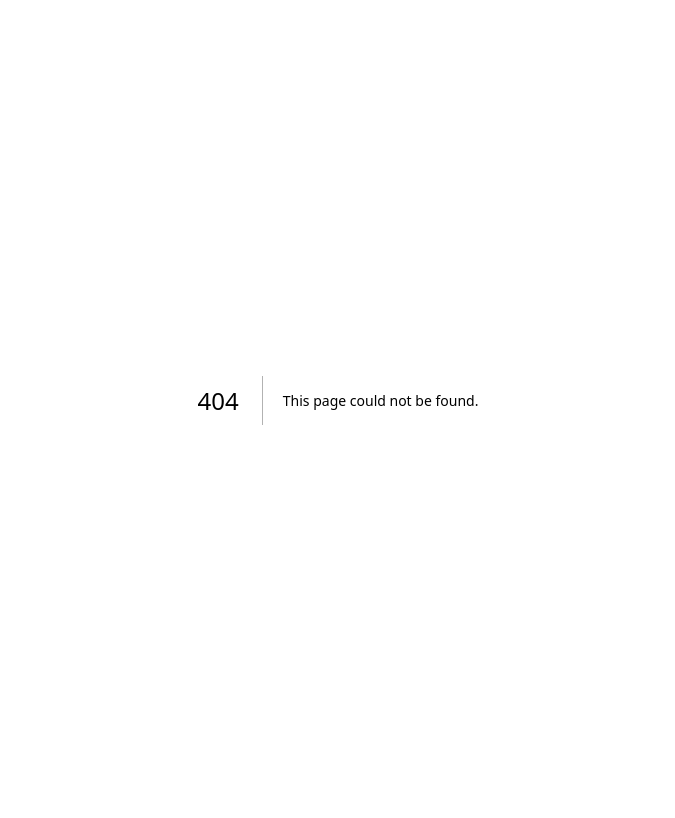
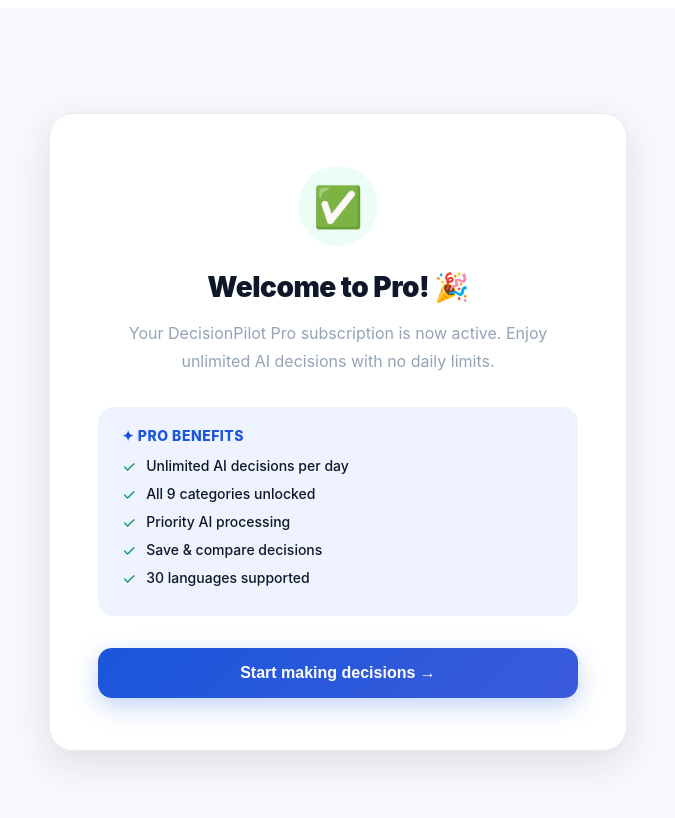
Before and after one commit to DocAB13/decisionpilot, a Next.js app: page /success in a window 1280 px wide. Before the commit this address had no page. Shown: the top 818 px of the page, without its empty margins (302-977 px from the left). Built offline with nearby package versions, Linux system fonts and the light colour scheme.

Commit message:
Add Success page with loading animation and benefits

```diff
--- /dev/null
+++ b/pages/success.js
@@ -0,0 +1,85 @@
+import { useEffect, useState } from 'react';
+import { useRouter } from 'next/router';
+
+export default function Success() {
+  const router = useRouter();
+  const [loading, setLoading] = useState(true);
+
+  useEffect(() => {
+    setTimeout(() => {
+      setLoading(false);
+    }, 2000);
+  }, []);
+
+  const C = {
+    bg: "#F8F9FC", accent: "#1A56DB", text: "#0F172A",
+    muted: "#94A3B8", card: "#fff", border: "#E8ECF4",
+  };
+
+  return (
+    <div style={{
+      minHeight: "100vh", background: C.bg,
+      display: "flex", alignItems: "center", justifyContent: "center",
+      fontFamily: "'Inter', system-ui, sans-serif", padding: 24,
+    }}>
+      <div style={{
+        background: C.card, borderRadius: 24, padding: "52px 48px",
+        maxWidth: 480, width: "100%", textAlign: "center",
+        boxShadow: "0 12px 40px rgba(15,23,42,0.12)",
+        border: `1px solid ${C.border}`,
+      }}>
+        {loading ? (
+          <>
+            <div style={{ fontSize: 56, marginBottom: 24, animation: "spin 1s linear infinite" }}>🧭</div>
+            <h2 style={{ color: C.text, fontSize: 24, fontWeight: 800, marginBottom: 8 }}>
+              Activating your account...
+            </h2>
+            <p style={{ color: C.muted, fontSize: 15 }}>Just a moment please</p>
+          </>
+        ) : (
+          <>
+            <div style={{
+              width: 80, height: 80, borderRadius: "50%",
+              background: "#ECFDF5", display: "flex", alignItems: "center",
+              justifyContent: "center", fontSize: 40, margin: "0 auto 24px",
+            }}>✅</div>
+            <h2 style={{ color: C.text, fontSize: 28, fontWeight: 900, marginBottom: 12, letterSpacing: -0.5 }}>
+              Welcome to Pro! 🎉
+            </h2>
+            <p style={{ color: C.muted, fontSize: 16, lineHeight: 1.7, marginBottom: 32 }}>
+              Your DecisionPilot Pro subscription is now active. Enjoy unlimited AI decisions with no daily limits.
+            </p>
+            <div style={{
+              background: "#EEF3FF", borderRadius: 16, padding: "20px 24px",
+              marginBottom: 32, textAlign: "left",
+            }}>
+              <div style={{ color: C.accent, fontWeight: 800, fontSize: 14, marginBottom: 12, textTransform: "uppercase", letterSpacing: 0.5 }}>✦ Pro Benefits</div>
+              {[
+                "Unlimited AI decisions per day",
+                "All 9 categories unlocked",
+                "Priority AI processing",
+                "Save & compare decisions",
+                "30 languages supported",
+              ].map((b, i) => (
+                <div key={i} style={{ display: "flex", alignItems: "center", gap: 10, marginBottom: 8 }}>
+                  <span style={{ color: "#059669", fontSize: 16 }}>✓</span>
+                  <span style={{ color: C.text, fontSize: 14, fontWeight: 500 }}>{b}</span>
+                </div>
+              ))}
+            </div>
+            <button onClick={() => router.push('/')}
+              style={{
+                width: "100%", background: `linear-gradient(135deg, ${C.accent}, #3B5BDB)`,
+                color: "#fff", border: "none", borderRadius: 14,
+                padding: "16px", fontSize: 16, fontWeight: 700, cursor: "pointer",
+                boxShadow: `0 8px 24px ${C.accent}44`,
+              }}>
+              Start making decisions →
+            </button>
+          </>
+        )}
+      </div>
+      <style>{`@keyframes spin { from{transform:rotate(0deg)} to{transform:rotate(360deg)} }`}</style>
+    </div>
+  );
+}
```
